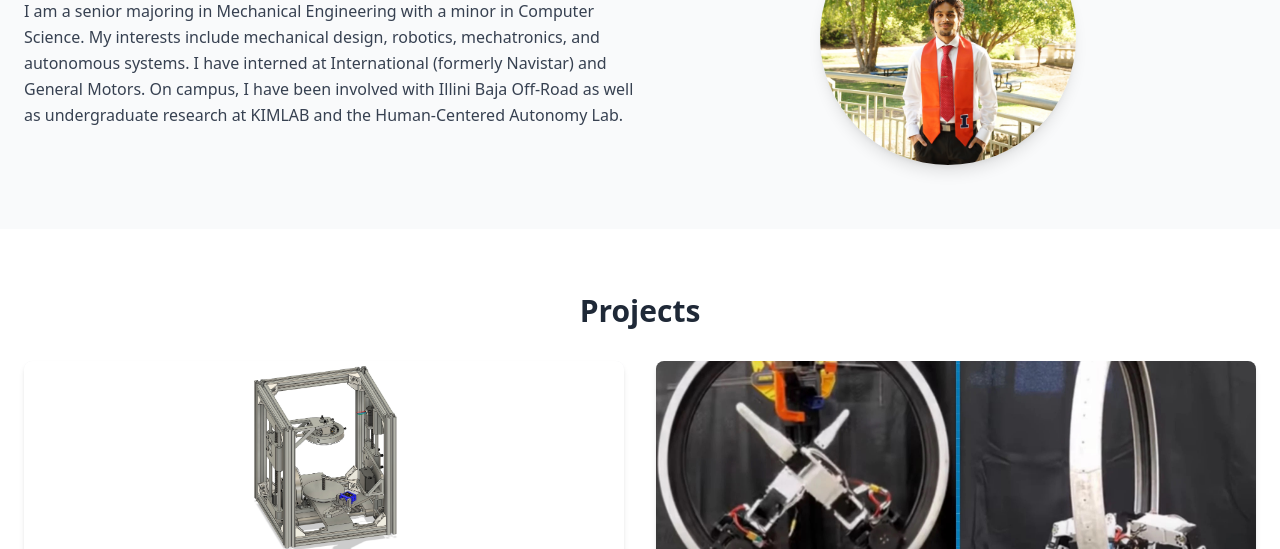
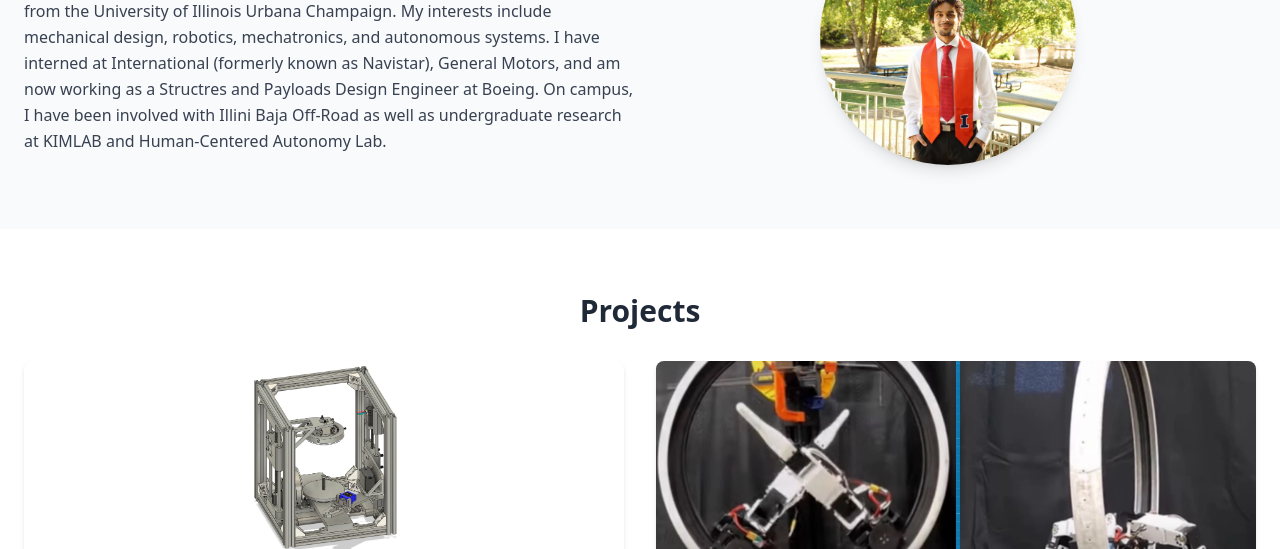
Before and after one commit to ssumant02/ssumant02.github.io, a plain HTML site: page index.html in a window 1280 px wide. Shown: the part 551-1100 px from the top of the page. Drawn offline with nearby package versions, Linux system fonts and the light colour scheme.

Commit message:
Revise 'About Me' section in index.html
Updated personal introduction and professional details.

```diff
--- a/index.html
+++ b/index.html
@@ -40,8 +40,10 @@
       <div class="md:w-1/2">
         <h3 class="text-3xl font-semibold mb-4">About Me</h3>
         <p class="text-gray-700 leading-relaxed">
-          I am a senior majoring in Mechanical Engineering with a minor in Computer Science. My interests include mechanical design, robotics, mechatronics, and autonomous systems. I have interned at International (formerly Navistar) and General Motors.
-          On campus, I have been involved with Illini Baja Off-Road as well as undergraduate research at KIMLAB and the Human-Centered Autonomy Lab.
+          Hi! My name is Suchir Sumant, I am a recent mechanical engineering graduate from the University of Illinois Urbana Champaign.
+          My interests include mechanical design, robotics, mechatronics, and autonomous systems. I have interned at International (formerly known as Navistar),
+          General Motors, and am now working as a Structres and Payloads Design Engineer at Boeing. On campus, I have been involved with Illini Baja Off-Road as well
+          as undergraduate research at KIMLAB and Human-Centered Autonomy Lab.
 
         </p>
       </div>
```
